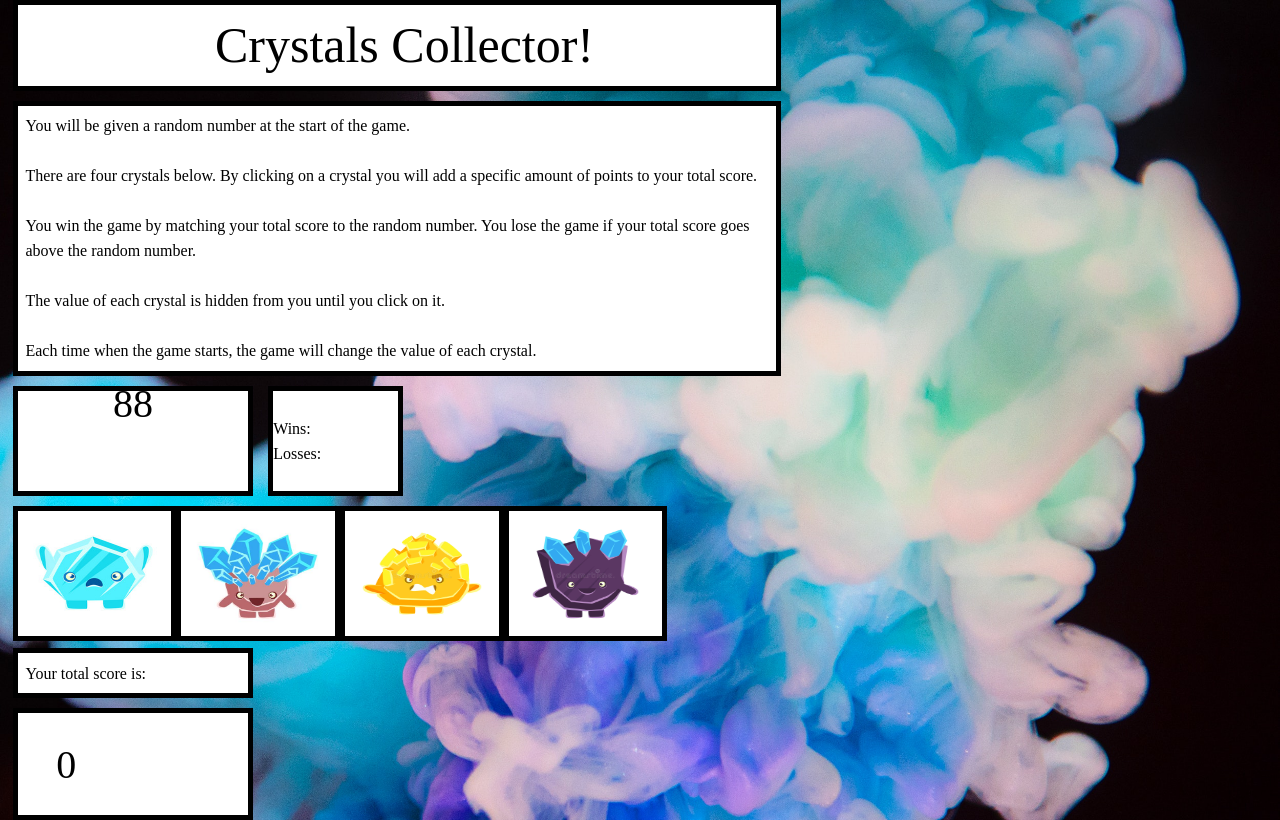
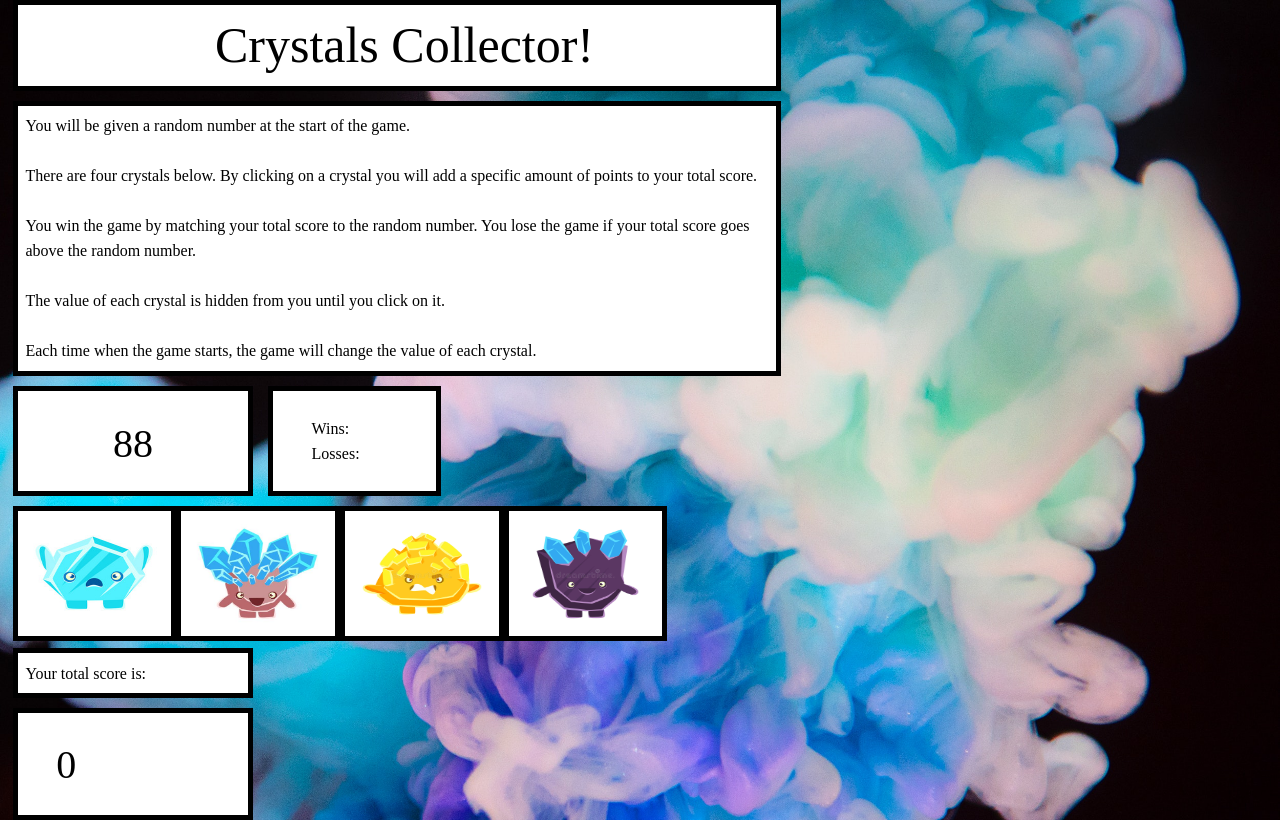
Before and after one commit to Bee406/unit-4-game, a plain HTML site: page index.html in a window 1280 px wide. Drawn offline with nearby package versions, Linux system fonts and the light colour scheme.

Commit message:
style updates

```diff
--- a/assets/css/style.css
+++ b/assets/css/style.css
@@ -29,7 +29,8 @@ p {
     font-size: 40px;
     background:white;
     width: 30%;
-    height: 100px;
+    height: 60px;
+    padding-top:40px;
     text-align: center;
     border: solid 5px black;
     margin-right: 15px;
@@ -43,6 +44,7 @@ p {
     float: left;
     height: 100px;
     padding-right: 10%;
+    padding-left: 5%;
     margin-right: 30%;
     margin-bottom: 10px;
 }
--- a/assets/javascript/game.js
+++ b/assets/javascript/game.js
@@ -2,12 +2,14 @@
 var targetNumber = 0;
 
 //create crystalNumber variable
-var crystalNumber = [Math.floor(Math.random() * (12 - 1) + 2), Math.floor(Math.random() * (12 - 1) + 1), Math.floor(Math.random() * (12 - 1) + 1), Math.floor(Math.random() * (12 - 1) + 1)];
+var crystalNumber = [Math.floor(Math.random() * (12 - 1) + 1), Math.floor(Math.random() * (12 - 1) + 1), Math.floor(Math.random() * (12 - 1) + 1), Math.floor(Math.random() * (12 - 1) + 1)];
 
 var images = ["assets/images/crystal1.jpg", "assets/images/crystal2.jpg", "assets/images/crystal3.jpg", "assets/images/crystal4.jpg"];
 
+var crystalImage;
+//maybe make this a function we can call later
 for (var i = 0; i < crystalNumber.length; i++) {
-    var crystalImage = $("<img>");
+    crystalImage = $("<img>");
     crystalImage.addClass("crystal-image");
     crystalImage.attr("src", images[i]);
     crystalImage.attr("data-crystalvalue", crystalNumber[i]);
@@ -20,23 +22,29 @@ var wins = 0;
 
 var losses = 0;
 
+
 function resetGame() {
+
+    //resetting user's score
+    totalScore = 0
+    $("#total-score").html(totalScore);
+
     //reset target number
     targetNumber = Math.floor(Math.random() * (120 - 19) + 19);
     $("#target-number").html(targetNumber);
 
-    //resetting user's score
-    totalScore=0
-    $("#total-score").html(totalScore);
-
-    // reset crystal values
     crystalNumber = [Math.floor(Math.random() * (12 - 1) + 1), Math.floor(Math.random() * (12 - 1) + 1), Math.floor(Math.random() * (12 - 1) + 1), Math.floor(Math.random() * (12 - 1) + 1)];
+    console.log(crystalNumber);
     for (var i = 0; i < crystalNumber.length; i++) {
         crystalImage.attr("data-crystalvalue", crystalNumber[i]);
-    };
+
+    }
+
 };
 
+
 resetGame();
+
 
 $(".crystal-image").on("click", function () {
     var crystalValue = ($(this).attr("data-crystalvalue"));
@@ -47,14 +55,14 @@ $(".crystal-image").on("click", function () {
     if (totalScore === targetNumber) {
         wins++;
         $("#wins").html(wins);
-        $("#wins-losses").html("You won!");
+        // $("#wins-losses").text("You won!");
         resetGame();
     }
 
     else if (totalScore >= targetNumber) {
         losses++;
         $("#losses").html(losses);
-        $("#wins-losses").html("You lost!");
+        // $("#wins-losses").html("You lost!");
         resetGame();
     }
 
--- a/index.html
+++ b/index.html
@@ -26,7 +26,7 @@
 <div id="target-number"></div>
 
 <div id="score">
-    <span id"wins-losses"></span>
+    <!-- <p id"wins-losses"></p> -->
     <br>
     Wins: <span id="wins"></span>
     <br>
```
Also changed, not shown: 1 other file.
